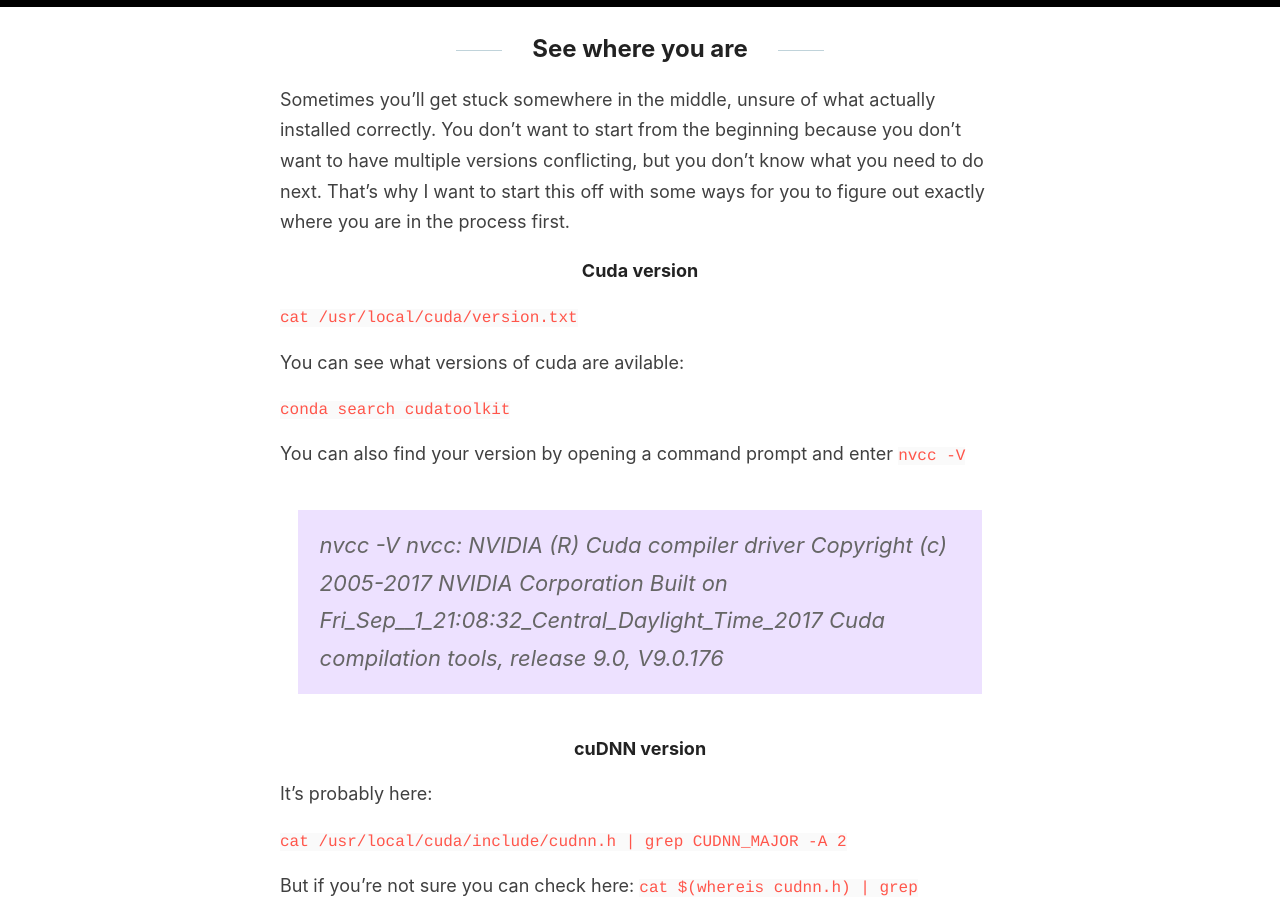
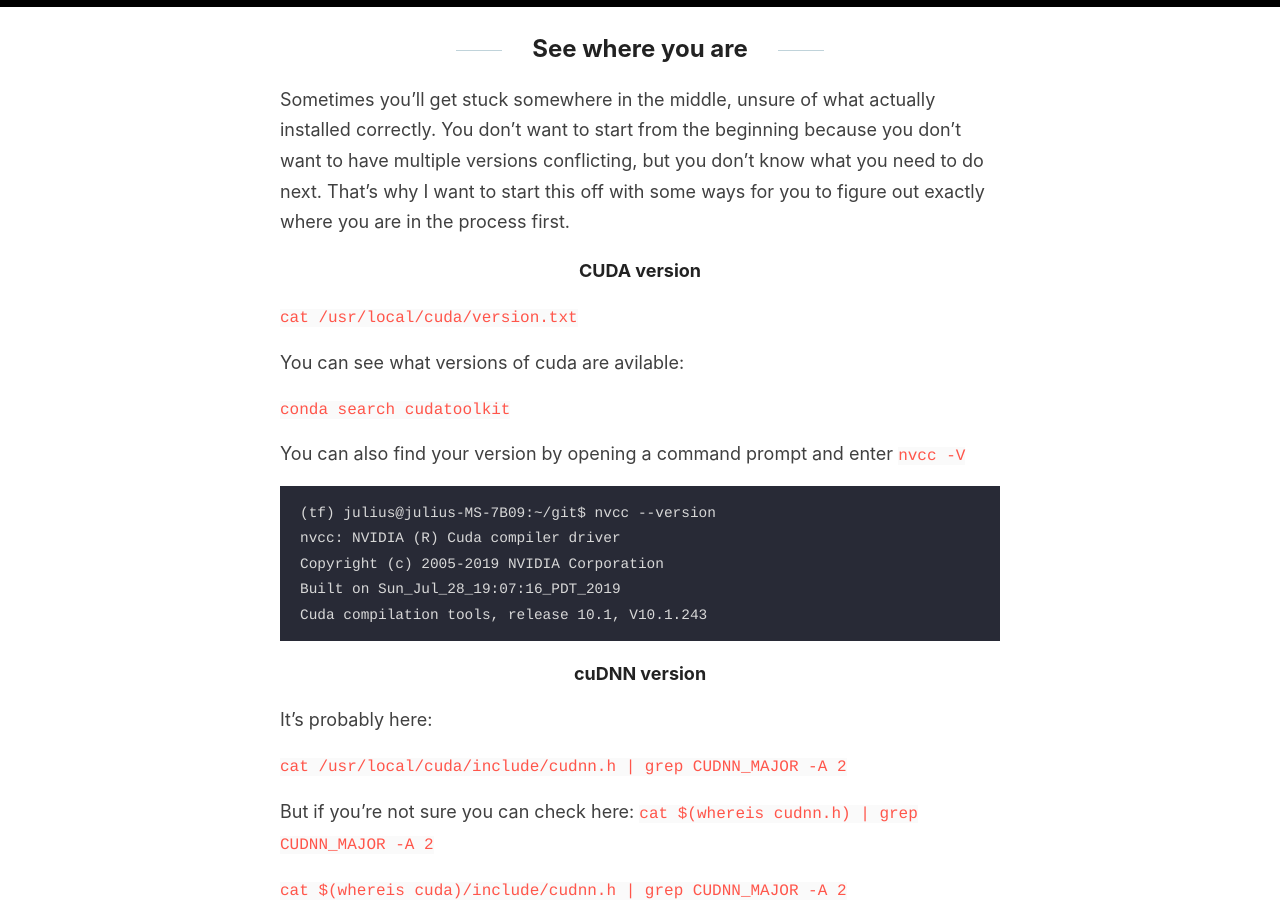
Before and after one commit to jss367/blog, a Jekyll site: the page built from _posts/2017-6-21-tensorflow-gpu-cuda.md, in a window 1280 px wide and 900 px high, scrolled down 1184 px. Built offline with Jekyll 4.4.1, drawn with Linux system fonts in a browser that asks for light colours; our own code applies the rules of GitHub Pages for plain Markdown files.

Commit message:
Update 2017-6-21-tensorflow-gpu-cuda.md

````diff
--- a/_posts/2017-6-21-tensorflow-gpu-cuda.md
+++ b/_posts/2017-6-21-tensorflow-gpu-cuda.md
@@ -49,7 +49,7 @@ If you do, you'll need to remove it
 Sometimes you'll get stuck somewhere in the middle, unsure of what actually installed correctly. You don't want to start from the beginning because you don't want to have multiple versions conflicting, but you don't know what you need to do next. That's why I want to start this off with some ways for you to figure out exactly where you are in the process first.
 
 
-#### Cuda version
+#### CUDA version
 
 `cat /usr/local/cuda/version.txt`
 
@@ -59,11 +59,13 @@ You can see what versions of cuda are avilable:
 
 You can also find your version by opening a command prompt and enter `nvcc -V`
 
-> nvcc -V
+```
+(tf) julius@julius-MS-7B09:~/git$ nvcc --version
 nvcc: NVIDIA (R) Cuda compiler driver
-Copyright (c) 2005-2017 NVIDIA Corporation
-Built on Fri_Sep__1_21:08:32_Central_Daylight_Time_2017
-Cuda compilation tools, release 9.0, V9.0.176
+Copyright (c) 2005-2019 NVIDIA Corporation
+Built on Sun_Jul_28_19:07:16_PDT_2019
+Cuda compilation tools, release 10.1, V10.1.243
+```
 
 
 
````
